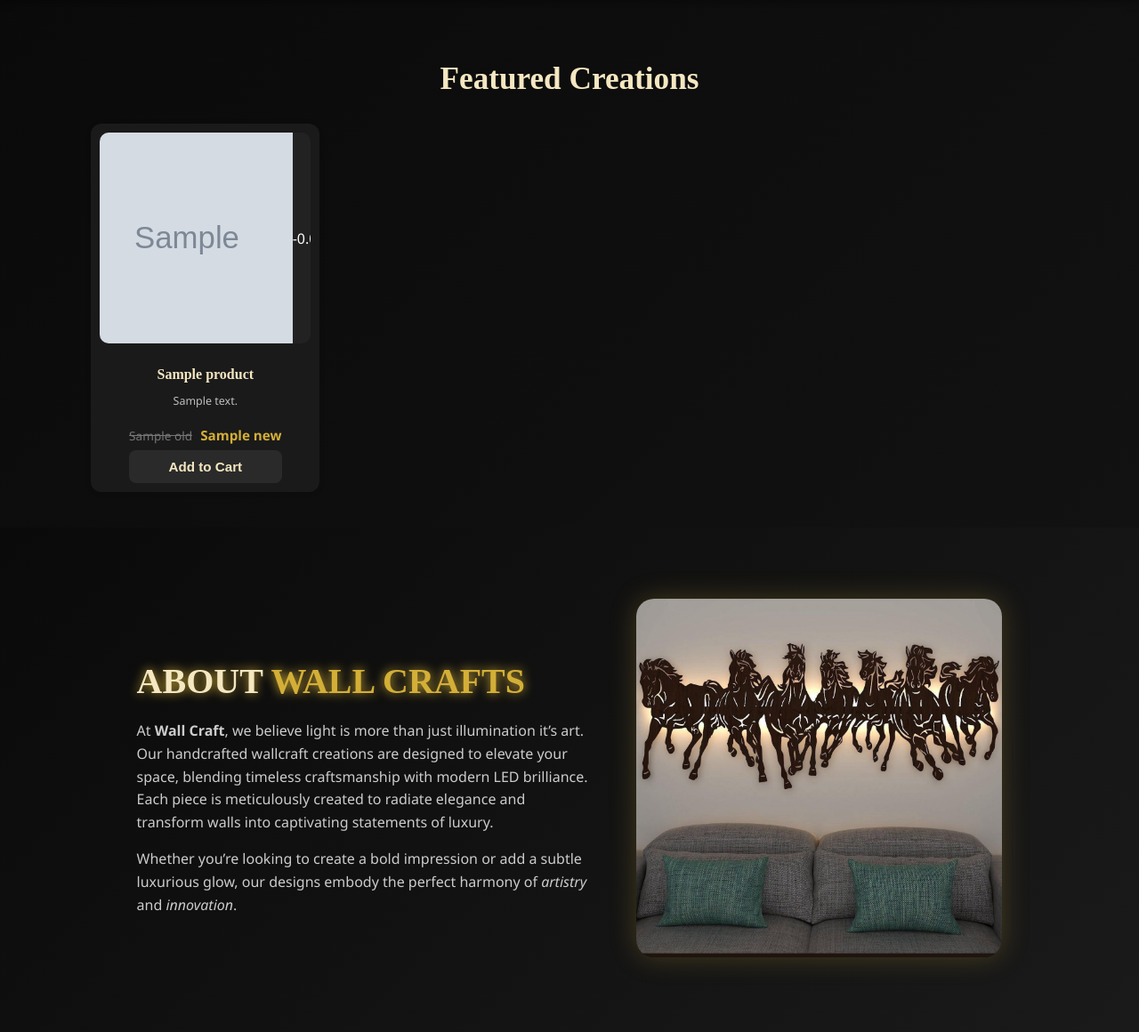
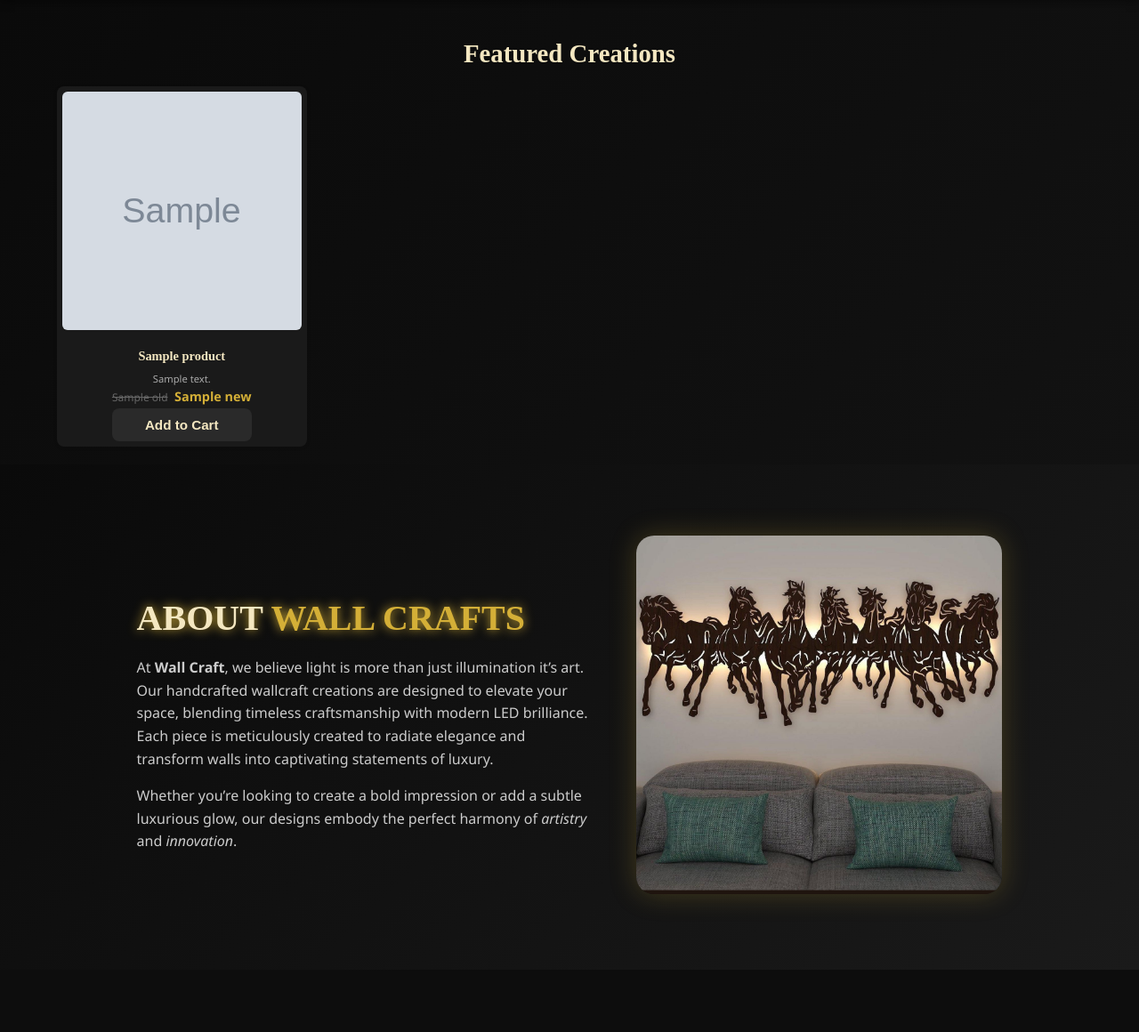
Before and after one commit to BrazilSavaliya20/walls, a Flask app: template templates/home.html in a window 1280 px wide. Shown: the part 96-1256 px from the top of the page at 89% size. Run offline with Flask 3, Linux system fonts and the light colour scheme; the template is opened without the code that fills it: most values are stand-ins (such as "Sample title", 1, 10 or a date in 2020); grey boxes marked "Sample" are stand-in pictures; parts of the project's set-up code (start-up, migrations or seed data) failed here and were passed over.

Commit message:
update css for view

```diff
--- a/templates/home.html
+++ b/templates/home.html
@@ -129,7 +129,7 @@
 
 /* ===== Featured Section ===== */
 .ultra-luxury-featured {
-  padding: 40px 8%; /* reduced padding */
+  padding: 20px 5%; /* much smaller padding */
   background: linear-gradient(135deg, #0a0a0a, #121212);
   color: white;
 }
@@ -137,118 +137,97 @@
 .ultra-luxury-featured h2 {
   font-family: 'Cinzel', serif;
   font-weight: 700;
-  font-size: 2.2rem; /* slightly smaller */
+  font-size: 1.8rem; /* smaller */
   color: #f4e7c1;
   text-align: center;
-  margin-bottom: 30px; /* tighter */
+  margin-bottom: 20px; /* tighter */
 }
 
 /* Grid System */
 .ultra-luxury-grid {
   display: grid;
-  grid-template-columns: repeat(4, 1fr); /* desktop */
-  gap: 16px; /* reduced gap */
-  margin: 0 auto;
+  grid-template-columns: repeat(4, 1fr);
+  gap: 10px; /* minimal spacing between cards */
   width: 100%;
 }
 
 @media (max-width: 992px) {
-  .ultra-luxury-grid {
-    grid-template-columns: repeat(3, 1fr);
-  }
+  .ultra-luxury-grid { grid-template-columns: repeat(3, 1fr); }
 }
 
 @media (max-width: 768px) {
-  .ultra-luxury-grid {
-    grid-template-columns: repeat(2, 1fr);
-    gap: 12px;
-  }
+  .ultra-luxury-grid { grid-template-columns: repeat(2, 1fr); gap: 8px; }
 }
 
 @media (max-width: 480px) {
-  .ultra-luxury-grid {
-    grid-template-columns: repeat(2, 1fr);
-    gap: 8px;
-  }
+  .ultra-luxury-grid { grid-template-columns: repeat(2, 1fr); gap: 6px; }
 }
 
 /* Product Card */
 .ultra-luxury-product-card {
   background: #1a1a1a;
-  border-radius: 12px;
-  padding: 10px; /* smaller padding */
+  border-radius: 8px;
+  padding: 6px; /* minimal padding */
   display: flex;
   flex-direction: column;
   align-items: center;
-  min-height: 320px; /* shorter cards */
-  box-shadow: 0 1px 6px rgba(0,0,0,0.12);
+  min-height: 260px; /* smaller card */
+  box-shadow: 0 1px 4px rgba(0,0,0,0.1);
   overflow: hidden;
-  transition: transform 0.2s;
 }
 
-.ultra-luxury-product-card:hover {
-  transform: translateY(-3px);
-}
-
-/* Product Image */
+/* Image */
 .product-image-wrapper {
   width: 100%;
-  aspect-ratio: 1 / 1; /* perfect square */
+  aspect-ratio: 1 / 1;
   background: #222;
-  border-radius: 10px;
+  border-radius: 6px;
   overflow: hidden;
-  display: flex;
-  align-items: center;
-  justify-content: center;
 }
 
 .product-image-wrapper img {
   width: 100%;
   height: 100%;
   object-fit: cover;
-  transition: transform 0.3s;
 }
 
-.ultra-luxury-product-card:hover img {
-  transform: scale(1.04);
-}
-
-/* Info Section */
+/* Info */
 .product-info {
-  margin-top: 10px;
+  margin-top: 6px;
   text-align: center;
 }
 
 .product-name {
   font-family: 'Cinzel', serif;
-  font-weight: 700;
-  font-size: 1rem;
-  margin-bottom: 6px;
+  font-weight: 600;
+  font-size: 0.9rem;
+  margin-bottom: 4px;
   color: #f4e7c1;
 }
 
 .description {
-  font-size: 0.78rem;
-  color: #bfbfbf;
-  margin-bottom: 6px;
-  min-height: 30px;
+  font-size: 0.7rem;
+  color: #aaa;
+  margin-bottom: 4px;
+  line-height: 1.1;
 }
 
 .price {
-  margin-bottom: 6px;
+  margin-bottom: 4px;
+  font-size: 0.85rem;
 }
 
 .old-price {
   text-decoration: line-through;
-  color: #777;
-  margin-right: 5px;
-  font-size: 0.85rem;
+  color: #666;
+  margin-right: 4px;
+  font-size: 0.75rem;
 }
 
 .new-price {
   color: #d4af37;
   font-weight: 700;
-  font-size: 0.95rem;
+  font-size: 0.9rem;
 }
 
 
```
